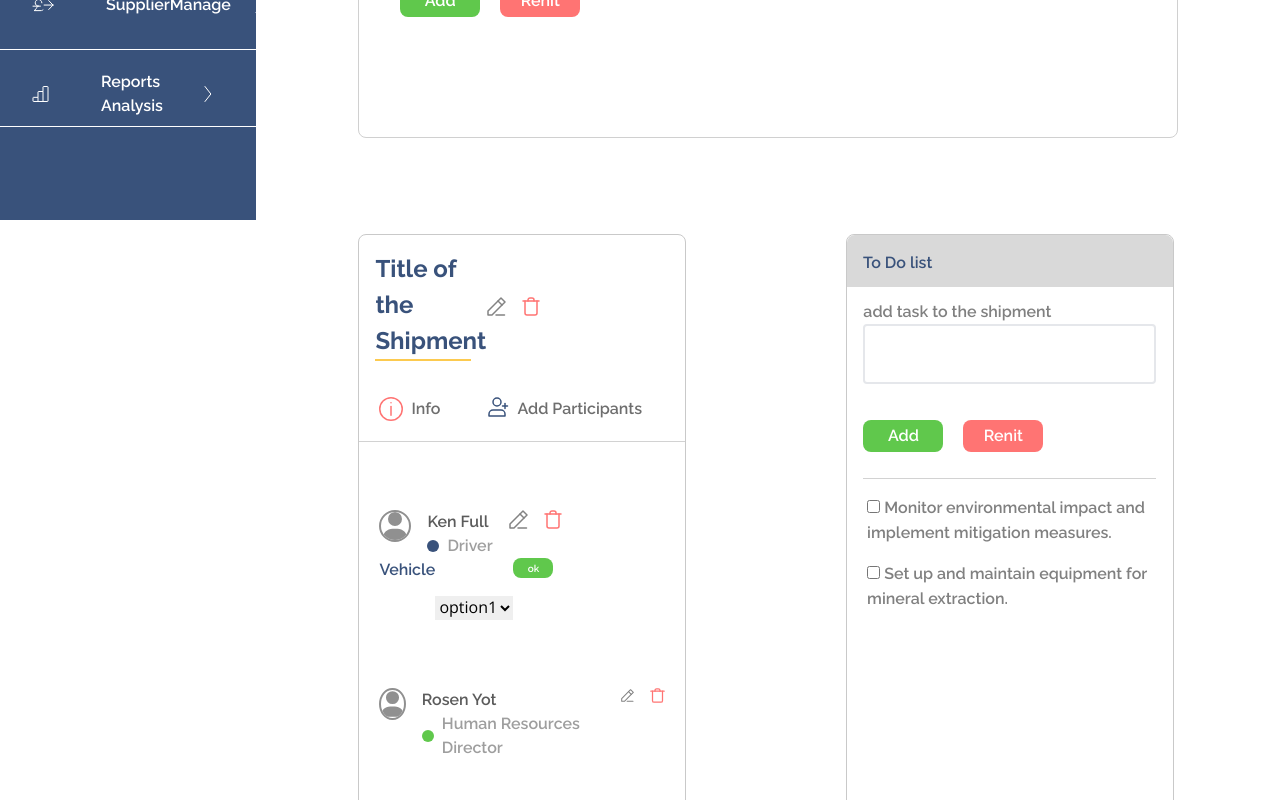
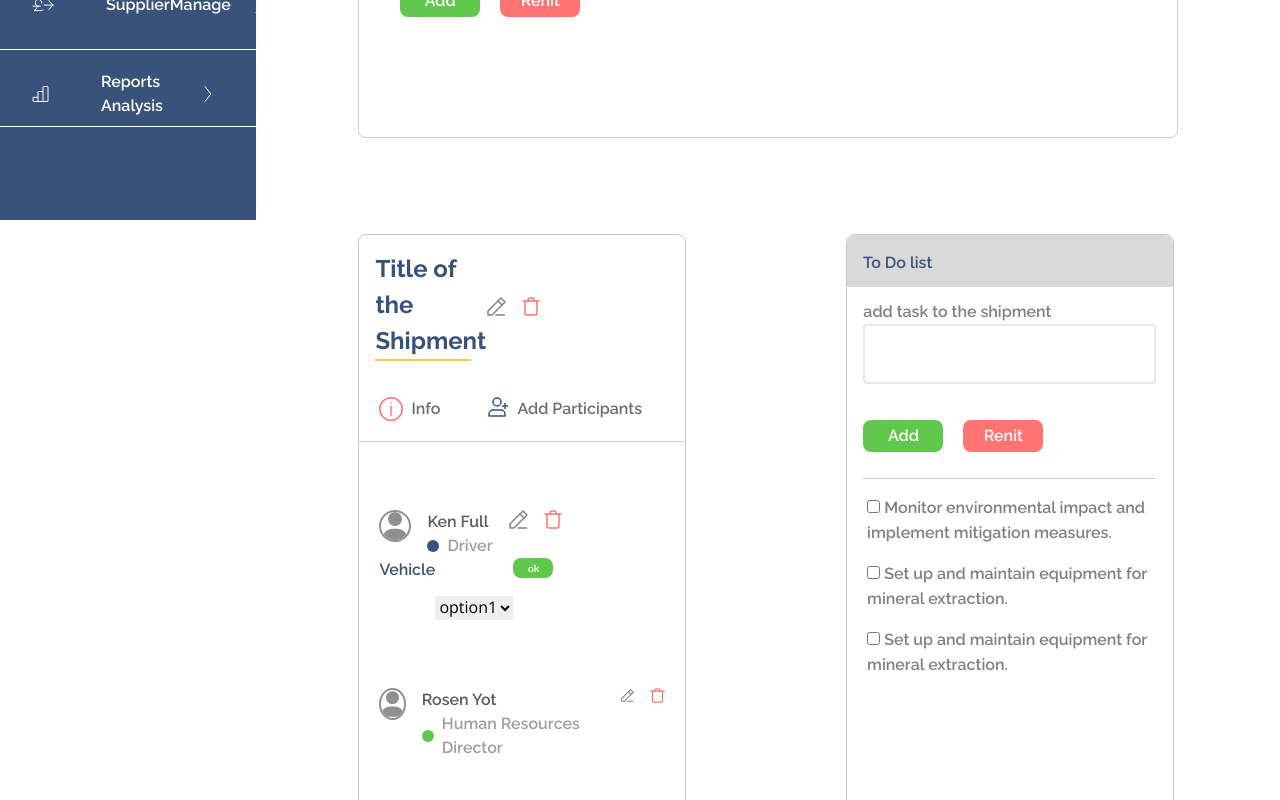
Before and after one commit to betsaleel-yoto/Minetrack, a React (Vite) app in the folder frontend/: page / in a window 1280 px wide. Shown: the part 580-1380 px from the top of the page. Built offline with nearby package versions, Linux system fonts and the light colour scheme.

Commit message:
version ajout des composants FormTask et finition de la page create shipment derniere touche

```diff
--- a/frontend/src/Pages/CreateShipment.jsx
+++ b/frontend/src/Pages/CreateShipment.jsx
@@ -61,7 +61,7 @@ function CreateShipment() {
 
         {/* Partie Manipulation de l'expédition */}
 
-        <div className="flex w-[80%] m-auto pt-24 border-b border-[#BAB2B2]">
+        <div className="flex w-[80%] m-auto pt-24 border-b border-[#BAB2B2] pb-5">
 
           {/* Partie affichage */}
 <div className="w-[40%] h-auto border rounded-lg border-[#C9C9C9]">
@@ -119,6 +119,7 @@ function CreateShipment() {
 
 <FormTask text='Monitor environmental impact and implement mitigation measures.'/>
 <FormTask text='Set up and maintain equipment for mineral extraction.'/>
+<FormTask text='Set up and maintain equipment for mineral extraction.'/>
 </div>
 
         </div>
```
